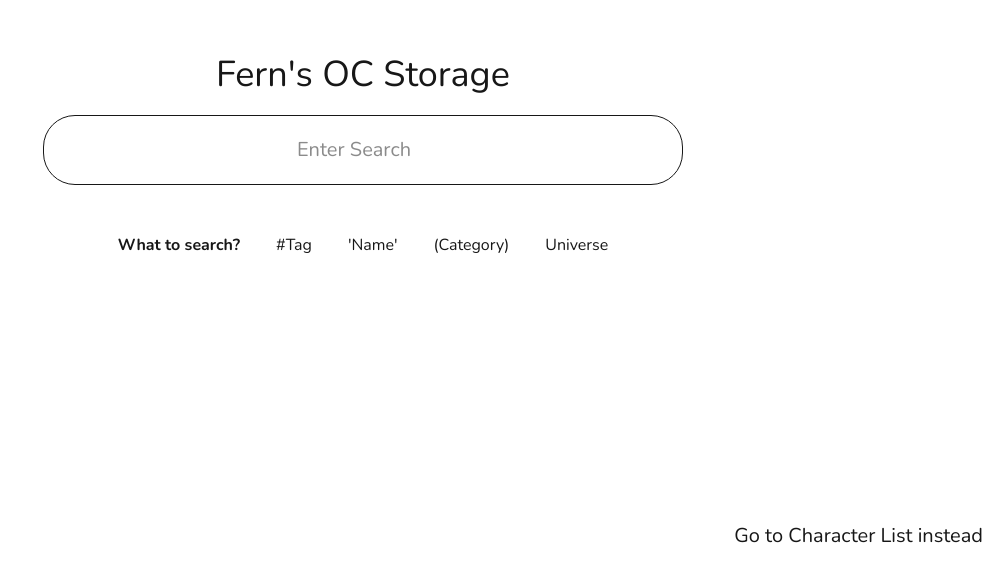
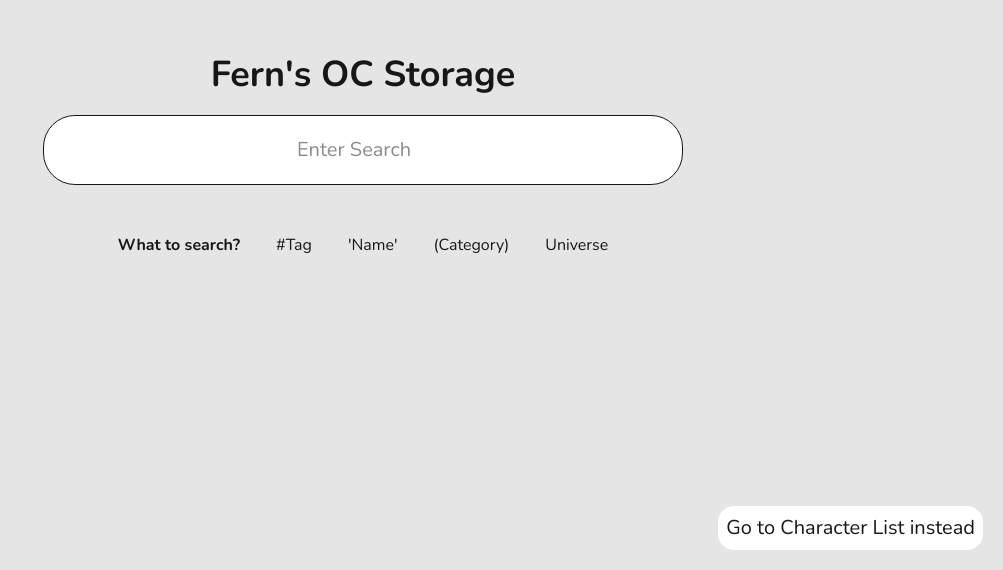
Before and after one commit to catsrieldreemurr/ocs, a Next.js app in the folder fernsocs/: page / in a window 1280 px wide. Shown: the part 230-800 px from the top of the page, without its empty margins (277-1280 px from the left). Built offline with nearby package versions, Linux system fonts and the light colour scheme.

Commit message:
Start Adding a window

```diff
--- a/fernsocs/app/components/searchmode.tsx
+++ b/fernsocs/app/components/searchmode.tsx
@@ -1,6 +1,6 @@
 import React from "react";
 
-const buttonClass = "p-2 rounded-sm hover:bg-gray-100 dark:hover:bg-zinc-900";
+const buttonClass = "p-2 rounded-sm hover:bg-gray-300 dark:hover:bg-zinc-900";
 
 export default function SearchOptions(){
     return(
--- /dev/null
+++ b/fernsocs/app/components/window.tsx
@@ -0,0 +1,10 @@
+import React from "react";
+import * as CharacterTypes from "../types/characterTypes"
+
+export default function PopupWindow({charactersData}:CharacterTypes.setListProps){
+    return(
+        <div className="w-[95%] sm:w-[80%] rounded-xl text-black p-5 fixed top-1/2 -translate-y-1/2 shadow-md/5 z-100 bg-white left-1/2 -translate-x-1/2 transform h-[90%]">
+            <h1>{charactersData[0].characterProfile.fullName}</h1>
+        </div>
+    )
+}
--- a/fernsocs/app/list/page.tsx
+++ b/fernsocs/app/list/page.tsx
@@ -1,9 +1,10 @@
 import Link from "next/link";
 import TestFetch from "../components/fetchComponent";
+import PopupWindow from "../components/window";
 
 export default function SearchList(){
     return (
-        <div>
+        <div className="bg-neutral-200">
             <h1 className="text-4xl text-center p-5">Character Profiles</h1>
             <h2 className="text-center text-xl">Click to expand boxes</h2>
             <Link href={"/"} className="text-xl fixed bottom-5 right-5 bg-white p-2 rounded-2xl dark:text-black">Back</Link>
--- a/fernsocs/app/page.tsx
+++ b/fernsocs/app/page.tsx
@@ -1,16 +1,14 @@
-import Image from "next/image";
-import TestFetch from "./components/fetchComponent";
 import Link from "next/link";
 import SearchOptions from "./components/searchmode";
 
 export default function Home() {
   return (
-    <div className="flex justify-center items-center h-screen flex-col">
-      <h1 className="text-4xl p-5">Fern's OC Storage</h1>
-      <input type="search" id="search" name="searchField" size={20} className="border p-5 text-xl rounded-4xl text-center sm:w-[50%]" placeholder="Enter Search"></input>
+    <div className="flex justify-center items-center h-screen flex-col bg-neutral-200">
+      <h1 className="text-4xl p-5 font-bold">Fern's OC Storage</h1>
+      <input type="search" id="search" name="searchField" size={20} className="border p-5 text-xl rounded-4xl text-center sm:w-[50%] bg-white" placeholder="Enter Search"></input>
       <SearchOptions></SearchOptions>
 
-      <Link href={"/list"} className="text-xl fixed bottom-5 right-5">Go to Character List instead</Link>
+      <Link href={"/list"} className="text-xl fixed bottom-5 right-5 bg-white p-2 rounded-2xl dark:text-black">Go to Character List instead</Link>
     </div>
   );
 }
--- /dev/null
+++ b/fernsocs/app/types/characterTypes.tsx
@@ -0,0 +1,54 @@
+export interface characterProfile{
+    fullName: string;
+    gender: string;
+    pronouns: string;
+    age: string;
+    height: string;
+    weight: string;
+    birthday: string;
+}
+
+export interface universeInfo{
+    mainUniverse: string;
+    otherUniverses?: string[];
+}
+
+export interface characterSkills{
+    abilities?: string[];
+    skills?: string[];
+    weaknesses: string[];
+    strengths: string[];
+}
+
+export interface descriptions{
+    appearanceDescription: string;
+    clothingDescription: string;
+    personalitySummary: string;
+    imageURL: string;
+    imageAlt: string;
+}
+
+export interface storyInfo{
+    backstory: string;
+    occupation: string;
+}
+
+export interface metaInfo{
+    creatorNotes?: string[];
+    tags: string[];
+    creationDate: string;
+    category: string;
+}
+
+export interface Character{
+    characterProfile: characterProfile;
+    universeInfo: universeInfo;
+    characterSkills: characterSkills;
+    descriptions: descriptions;
+    storyInfo: storyInfo;
+    metaInfo: metaInfo;
+}
+
+export interface setListProps{
+    charactersData: Character[]
+}
```
Also changed, not shown: fernsocs/app/components/listElements.tsx (+5 -57 lines).
